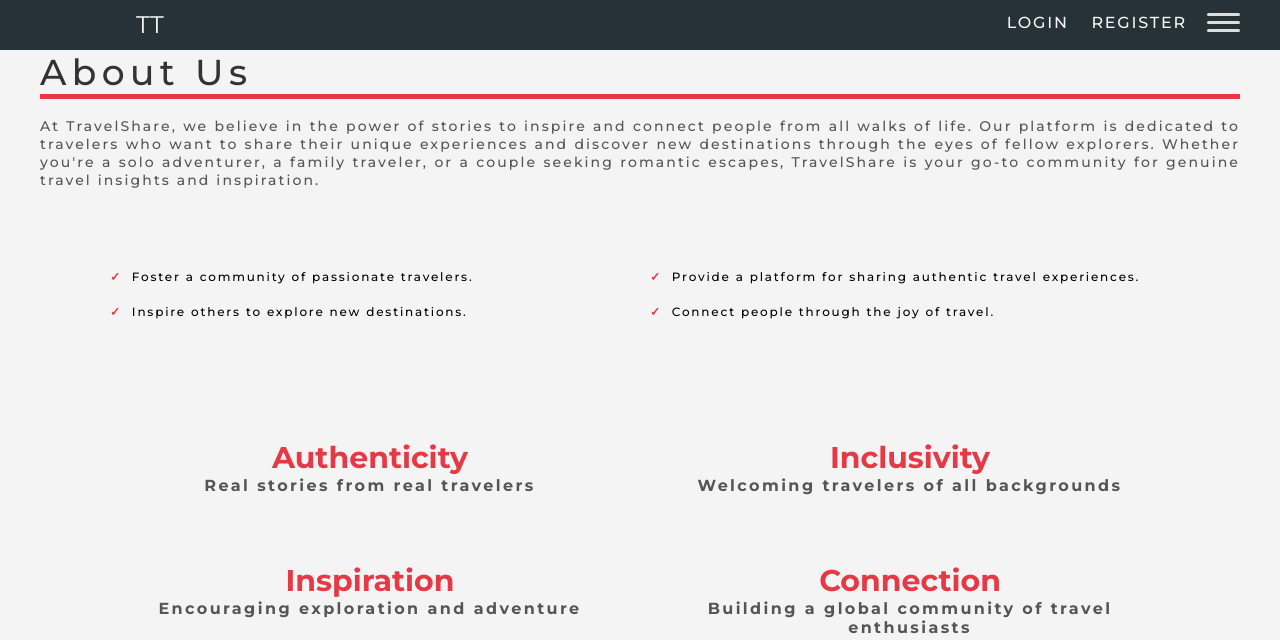
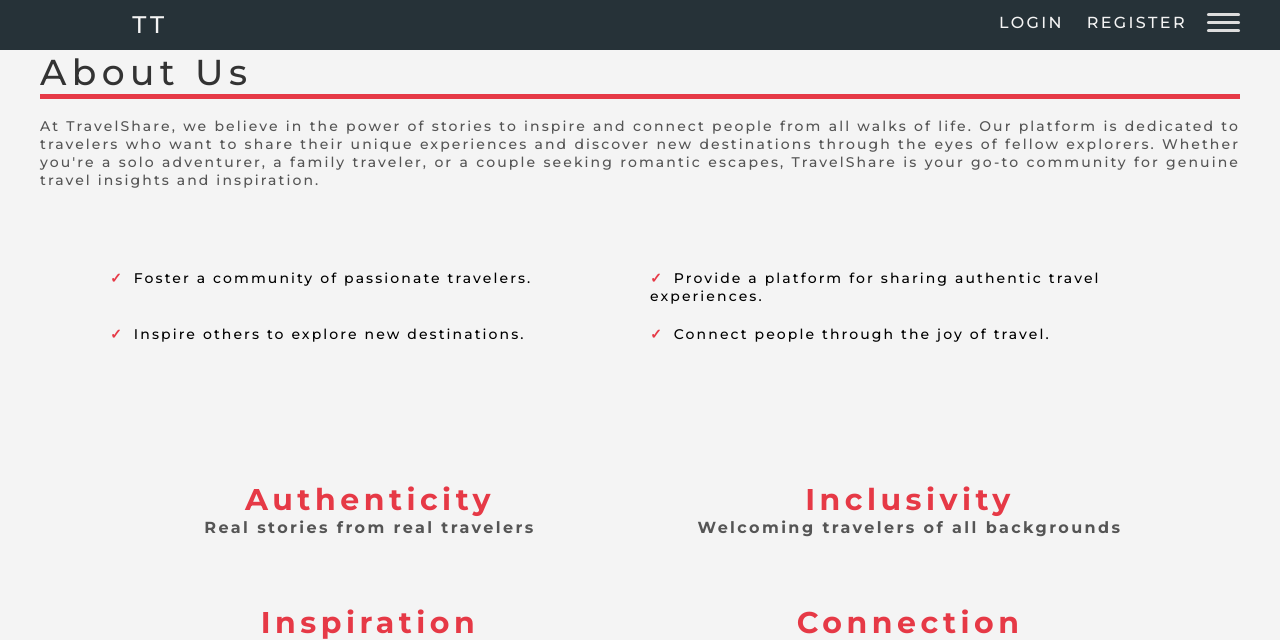
Before and after one commit to ehtishamalik/travel-app, a Flask app: page /about in a window 1280 px wide. Shown: the top 640 px of the page. Run offline with Flask 3, Linux system fonts and the light colour scheme; some libraries are stand-ins or nearby versions.

Commit message:
Updated base styles for font sizes

```diff
--- a/static/css/base.css
+++ b/static/css/base.css
@@ -50,10 +50,15 @@ a {
   text-decoration: none;
 }
 
+h1,
+h2,
+h3,
+p,
+span,
+a,
 li {
-  font-size: 1.2rem;
+  letter-spacing: 0.15em;
   font-weight: 500;
-  letter-spacing: 0.15em;
 }
 
 h1,
@@ -61,8 +66,6 @@ h2,
 h3,
 p {
   margin-bottom: 0.5em;
-  letter-spacing: 0.15em;
-  font-weight: 500;
 }
 
 h1 {
@@ -78,6 +81,7 @@ h3 {
 }
 
 p,
+li,
 span {
   font-size: 1.4rem;
 }
--- a/static/css/home.css
+++ b/static/css/home.css
@@ -81,6 +81,3 @@
     gap: 2rem;
   }
 }
-
-@media (max-width: 576px) {
-}
```
